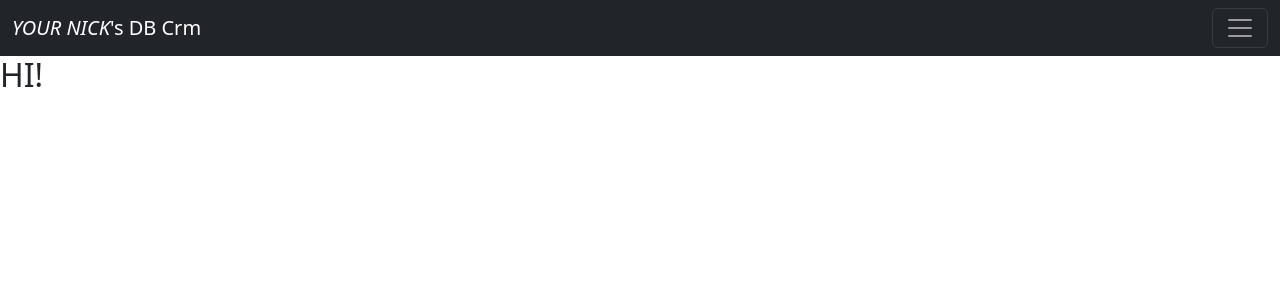
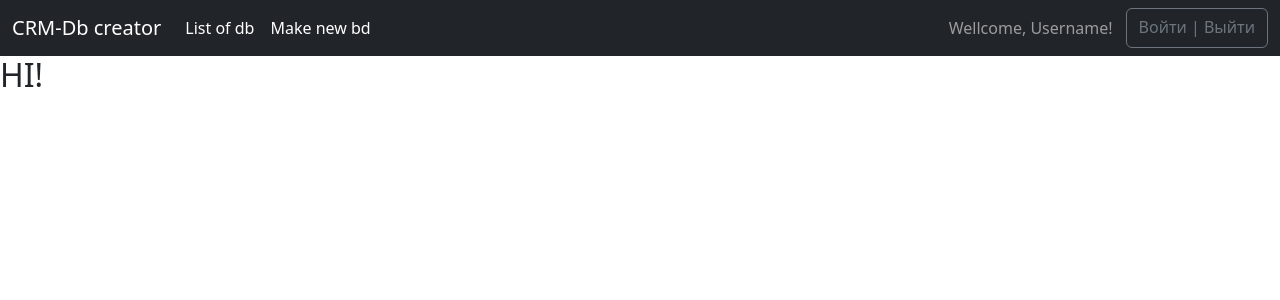
Before and after one commit to Ventel1555/distance-education-platform, a Django app: page /mycrm/ in a window 1280 px wide. Shown: the top 300 px of the page. Run offline with Django 4.2, Linux system fonts and the light colour scheme.

Commit message:
small rework of navbar

```diff
--- a/mycrm/templates/base.html
+++ b/mycrm/templates/base.html
@@ -3,52 +3,36 @@
   <head>
     <meta charset="utf-8">
     <meta name="viewport" content="width=device-width, initial-scale=1">
-    <title>Bootstrap demo</title>
+    <title>CRM</title>
     <link href="https://cdn.jsdelivr.net/npm/bootstrap@5.3.2/dist/css/bootstrap.min.css" rel="stylesheet" integrity="sha384-T3c6CoIi6uLrA9TneNEoa7RxnatzjcDSCmG1MXxSR1GAsXEV/Dwwykc2MPK8M2HN" crossorigin="anonymous">
   </head>
   <body>
     <!--Navbar-->
-    <nav class="navbar navbar-dark bg-dark sticky-top">
+    <nav class="navbar navbar-expand-lg bg-dark navbar-dark bg-dark">
       <div class="container-fluid">
-        <a class="navbar-brand" href='{% url "home"%}'><em>YOUR NICK</em>'s DB Crm</a>
-        <button class="navbar-toggler" type="button" data-bs-toggle="offcanvas" data-bs-target="#offcanvasDarkNavbar" aria-controls="offcanvasDarkNavbar" aria-label="Toggle navigation">
+        <a class="navbar-brand text-bg-dark" href="#">CRM-Db creator</a>
+        <button class="navbar-toggler" type="button" data-bs-toggle="collapse" data-bs-target="#navbarTogglerDemo02" aria-controls="navbarTogglerDemo02" aria-expanded="false" aria-label="Toggle navigation">
           <span class="navbar-toggler-icon"></span>
         </button>
-        <div class="offcanvas offcanvas-end text-bg-dark" tabindex="-1" id="offcanvasDarkNavbar" aria-labelledby="offcanvasDarkNavbarLabel">
-          <div class="offcanvas-header">
-            <h5 class="offcanvas-title" id="offcanvasDarkNavbarLabel">Dark offcanvas</h5>
-            <button type="button" class="btn-close btn-close-white" data-bs-dismiss="offcanvas" aria-label="Close"></button>
-          </div>
-          <div class="offcanvas-body">
-            <ul class="navbar-nav justify-content-end flex-grow-1 pe-3">
+        <div class="collapse navbar-collapse text-bg-dark" id="navbarTogglerDemo02">
+          <ul class="navbar-nav me-auto mb-2 mb-lg-0">
             <li class="nav-item">
-                <a class="nav-link active" aria-current="page" href="#">Home</a>
+              <a class="nav-link active text-bg-dark" aria-current="page" href="#">List of db</a>
             </li>
             <li class="nav-item">
-                <a class="nav-link" href="#">Link</a>
-              </li>
-              <li class="nav-item dropdown">
-                <a class="nav-link dropdown-toggle" href="#" role="button" data-bs-toggle="dropdown" aria-expanded="false">
-                  Dropdown
-                </a>
-                <ul class="dropdown-menu dropdown-menu-dark">
-                  <li><a class="dropdown-item" href="#">Action</a></li>
-                  <li><a class="dropdown-item" href="#">Another action</a></li>
-                  <li>
-                    <hr class="dropdown-divider">
-                  </li>
-                  <li><a class="dropdown-item" href="#">Something else here</a></li>
-                </ul>
+              <a class="nav-link text-bg-dark" href="#">Make new bd</a>
             </li>
           </ul>
-            <form class="d-flex mt-3" role="search">
-              <input class="form-control me-2" type="search" placeholder="Search" aria-label="Search">
-              <button class="btn btn-success" type="submit">Search</button>
-            </form>
+          <div class="navbar-nav">
+            <a class="nav-link" aria-current="page" style="margin-right: 5px;">Wellcome, Username!</a>
+            <div class="d-flex">
+                <a class="btn btn-outline-secondary" href="#">Войти | Выйти</a>
+            </div>
         </div>
         </div>
       </div>
     </nav>
+
     {% block content %}
     {% endblock %}
     <script src="https://cdn.jsdelivr.net/npm/bootstrap@5.3.2/dist/js/bootstrap.bundle.min.js" integrity="sha384-C6RzsynM9kWDrMNeT87bh95OGNyZPhcTNXj1NW7RuBCsyN/o0jlpcV8Qyq46cDfL" crossorigin="anonymous"></script>
```
Lines whose indentation alone changed are shown as unchanged.
